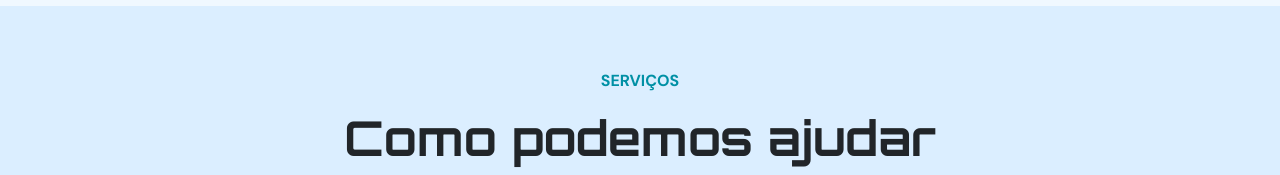
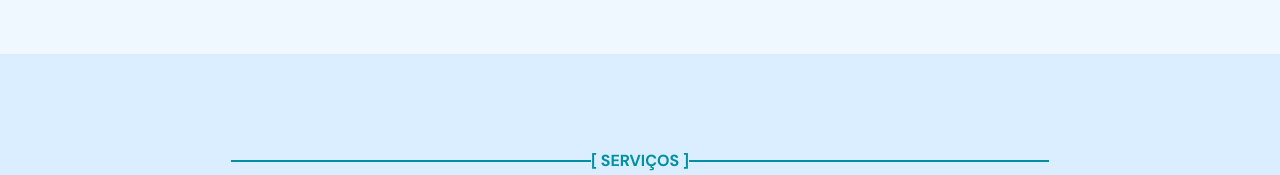
Before and after one commit to jose-pires-neto/Site-Equipe-Decola, a Next.js app: page / in a window 1280 px wide. Shown: the part 1321-1496 px from the top of the page. Built offline with nearby package versions, Linux system fonts and the light colour scheme.

Commit message:
fix(AboutSection/ServiceSection): ajuste de paddings

```diff
--- a/src/components/AboutUs/aboutStyle.ts
+++ b/src/components/AboutUs/aboutStyle.ts
@@ -2,7 +2,11 @@ import { styled } from '../../styles/index';
 
 export const AboutSection = styled('section', {
   backgroundColor: '$brandBlue200',
-  padding: '1rem',
+  padding: '4rem 1rem 1rem 1rem',
+
+  '@tablet': {
+    paddingTop: '6rem',
+  },
 });
 
 export const AboutContent = styled('div', {
--- a/src/components/ServicesSection/service.tsx
+++ b/src/components/ServicesSection/service.tsx
@@ -11,7 +11,11 @@ import Link from 'next/link';
 export default function Services() {
   return (
     <ServicesSection id="services">
-      <span>SERVIÇOS</span>
+      <span>
+        <hr />
+        {`[ SERVIÇOS ]`}
+        <hr />
+      </span>
       <h2>Como podemos ajudar no seu negócio?</h2>
       <ServicesField>
         <Link href="/services/marketing">
--- a/src/components/ServicesSection/servicesStyle.ts
+++ b/src/components/ServicesSection/servicesStyle.ts
@@ -7,18 +7,28 @@ export const ServicesSection = styled('section', {
   justifyContent: 'center',
   alignItems: 'center',
   padding: '2.5rem',
-  paddingTop: '4rem',
+  paddingTop: '6rem',
 
+  span: {
+    color: '$brandBlue800',
+    display: 'flex',
+    alignItems: 'center',
+    justifyContent: 'center',
+    fontSize: '1rem',
+    fontWeight: 'bold',
+    width: '100%',
+    paddingBottom: '1rem',
+
+    hr: {
+      width: '30%',
+      height: '2px',
+      border: 'none',
+      backgroundColor: '$brandBlue800',
+    },
+  },
   a: {
     textDecoration: 'none',
     color: 'inherit',
-  },
-
-  span: {
-    color: '$brandBlue800',
-    fontSize: '1rem',
-    fontWeight: 'bold',
-    paddingBottom: '1rem',
   },
 
   h2: {
```
